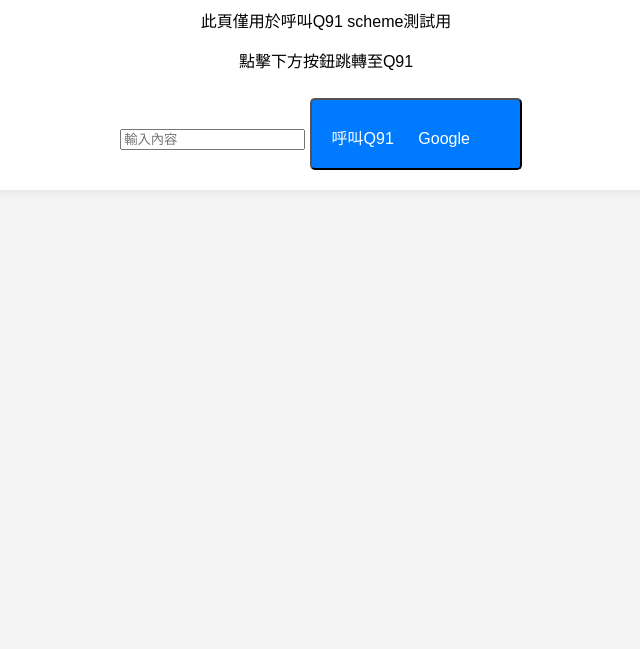
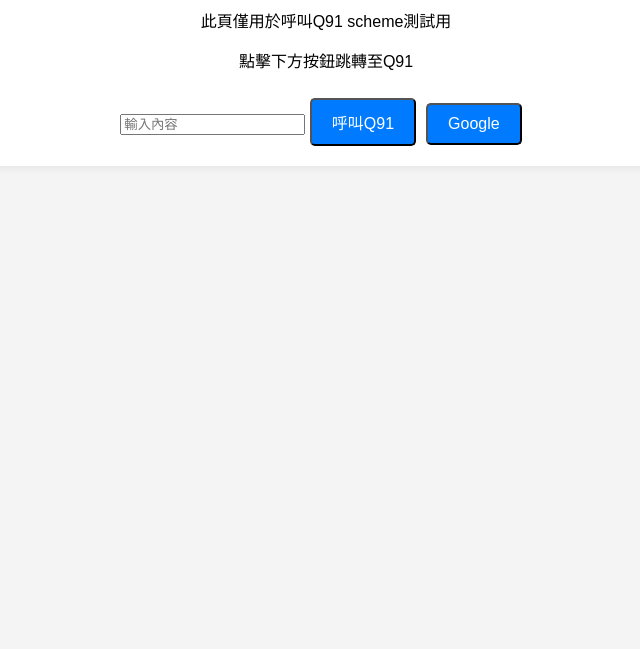
Before and after one commit to JerryForWork/JerryForWork.github.io, a plain HTML site: page index.html in a window 1280 px wide. Shown: the part 151-800 px from the top of the page, without its empty margins (314-954 px from the left). Drawn offline with Linux system fonts and the light colour scheme.

Commit message:
change a to button

```diff
--- a/index.html
+++ b/index.html
@@ -101,7 +101,7 @@
 
     <button class="button" onclick="generateQ91Scheme()">呼叫Q91</a>
 
-	<a class="button" href="https://google.com" target="_blank">Google</a>
+	<button class="button" href="https://google.com">Google</a>
 
   </div>
 
```
